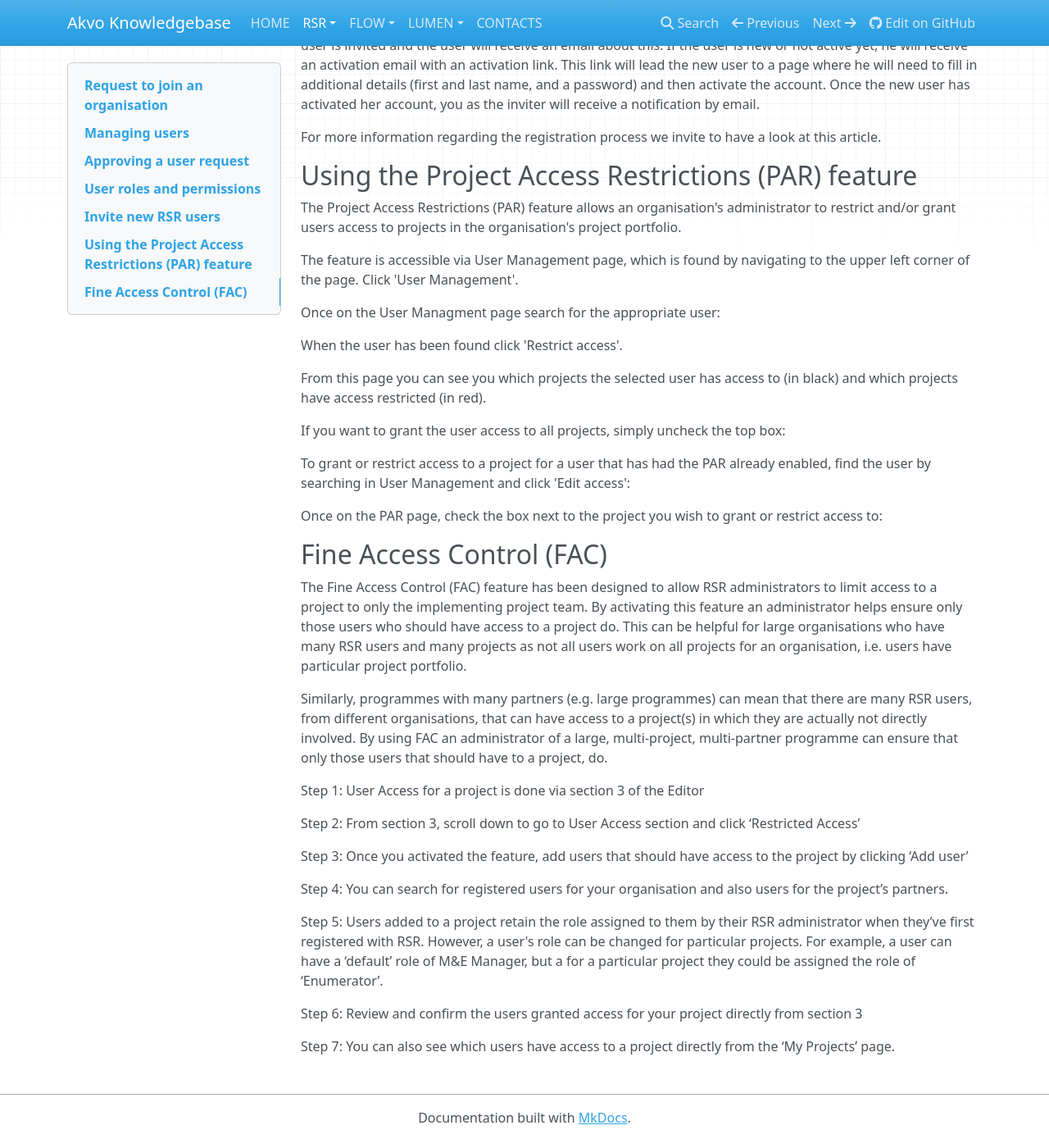
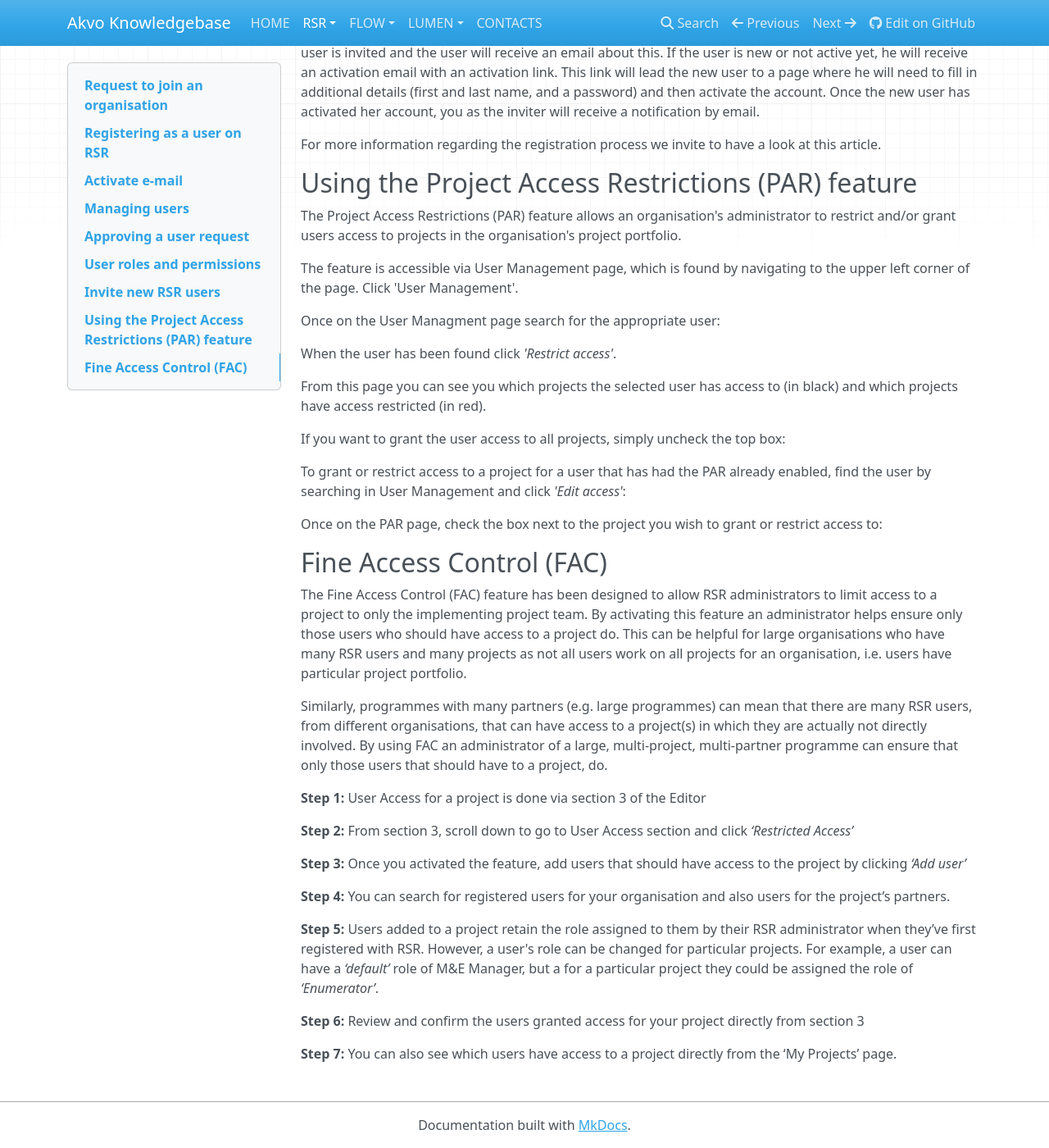
Before and after one commit to akvo/knowledgebase, an MkDocs documentation site: the page built from docs/rsr/user_management.md, in a window 1280 px wide and 1400 px high, scrolled down 3697 px. Shown: the whole window at 82% size. Built offline with MkDocs 1.6.1, drawn with Linux system fonts in a browser that asks for light colours; nearby versions of some CDN libraries.

```diff
--- a/docs/rsr/user_management.md
+++ b/docs/rsr/user_management.md
@@ -1,13 +1,13 @@
 ## Request to join an organisation
 
-### Registering as a user on RSR
+## Registering as a user on RSR
 Log into [http://rsr.akvo.org/en/register/](http://rsr.akvo.org/en/register/) and complete the details as shown below
 
 ![Request to join an organisation](media/registration.png)
 
 After filling in the correct information, you will automatically see a confirmation screen. The next step is to confirm your e-mail adres via the e-mail we sent you.
 
-### Activate e-mail
+## Activate e-mail
 By clicking on the link in the e-mail you will activate your account. If you still have not received an e-mail after 5 minutes please check your spam folder.
 
 Requesting to join an organisation
@@ -83,7 +83,7 @@ Once on the User Managment page search for the appropriate user:
 
 
 
-When the user has been found click 'Restrict access'.
+When the user has been found click *'Restrict access'*.
 
 
 
@@ -99,7 +99,7 @@ If you want to grant the user access to all projects, simply uncheck the top box
 
 
 
-To grant or restrict access to a project for a user that has had the PAR already enabled, find the user by searching in User Management and click 'Edit access':
+To grant or restrict access to a project for a user that has had the PAR already enabled, find the user by searching in User Management and click *'Edit access'*:
 
 
 
@@ -117,41 +117,27 @@ Similarly, programmes with many partners (e.g. large programmes) can mean that t
 
 
 
-Step 1: User Access for a project is done via section 3 of the Editor
+**Step 1:** User Access for a project is done via section 3 of the Editor
 
 
 
 
-Step 2: From section 3, scroll down to go to User Access section and click ‘Restricted Access’
+**Step 2:** From section 3, scroll down to go to User Access section and click *‘Restricted Access’*
 
 
 
 
-Step 3: Once you activated the feature, add users that should have access to the project by clicking ‘Add user’
+**Step 3:** Once you activated the feature, add users that should have access to the project by clicking *‘Add user’*
+
+
+**Step 4:** You can search for registered users for your organisation and also users for the project’s partners.
+
+
+**Step 5:** Users added to a project retain the role assigned to them by their RSR administrator when they’ve first registered with RSR. However, a user's role can be changed for particular projects. For example, a user can have a *‘default’* role of M&E Manager, but a for a particular project they could be assigned the role of *‘Enumerator’*.
 
 
 
-
-Step 4: You can search for registered users for your organisation and also users for the project’s partners.
+**Step 6:** Review and confirm the users granted access for your project directly from section 3
 
 
-
-
-
-
-
-Step 5: Users added to a project retain the role assigned to them by their RSR administrator when they’ve first registered with RSR. However, a user's role can be changed for particular projects. For example, a user can have a ‘default’ role of M&E Manager, but a for a particular project they could be assigned the role of ‘Enumerator’.
-
-
-
-
-
-
-Step 6: Review and confirm the users granted access for your project directly from section 3
-
-
-
-
-
-
-Step 7: You can also see which users have access to a project directly from the ‘My Projects’ page.
+**Step 7:** You can also see which users have access to a project directly from the ‘My Projects’ page.
```
Also changed, not shown: docs/flow/devices.md (+0 -1 lines), docs/flow/question_type.md (+18 -9 lines), docs/flow/resources.md (+14 -14 lines), docs/flow/workspace.md (+38 -24 lines), docs/rsr/indicator_updates.md (+7 -15 lines), docs/flow/media/cascades_predefined_score.png (added), docs/flow/media/cascades_submission.png (added).
